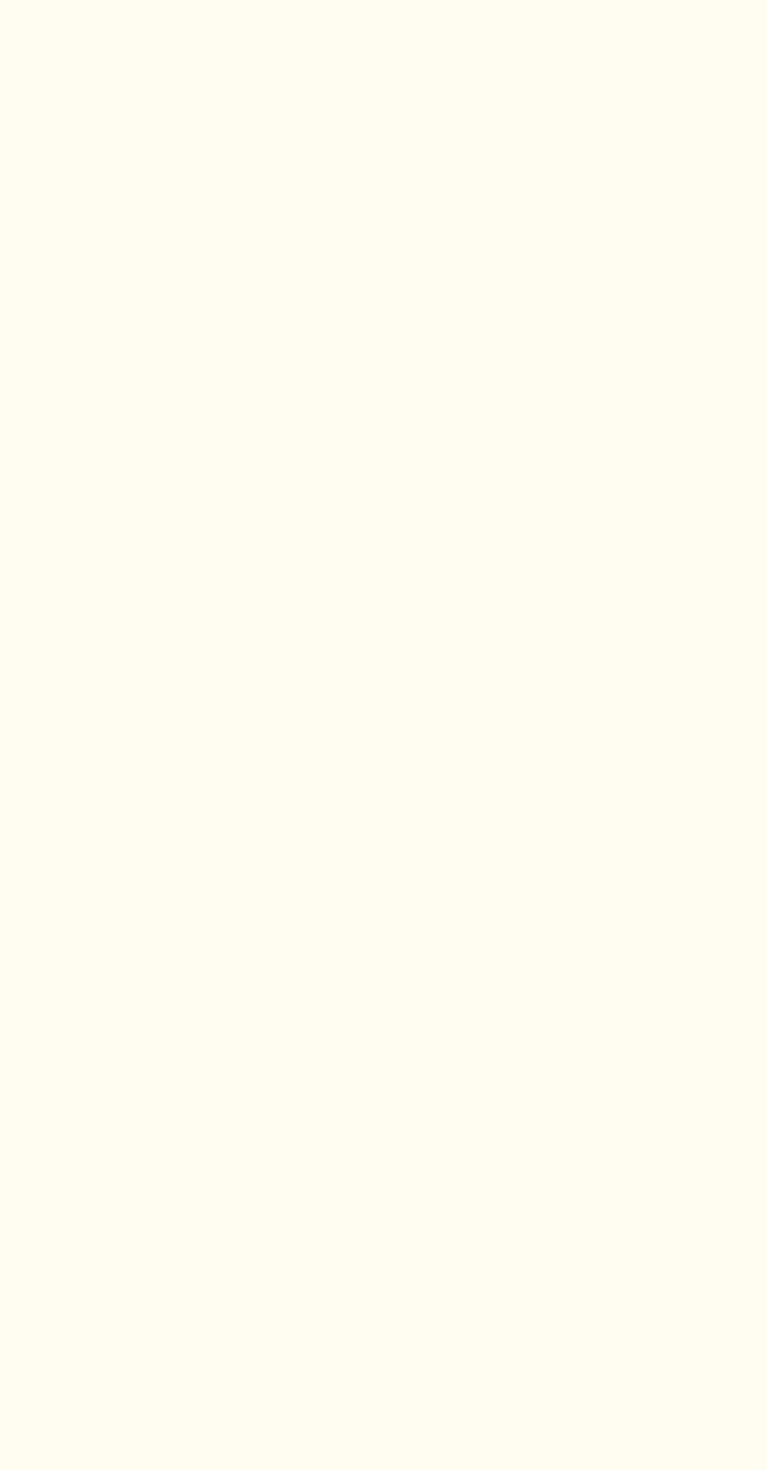
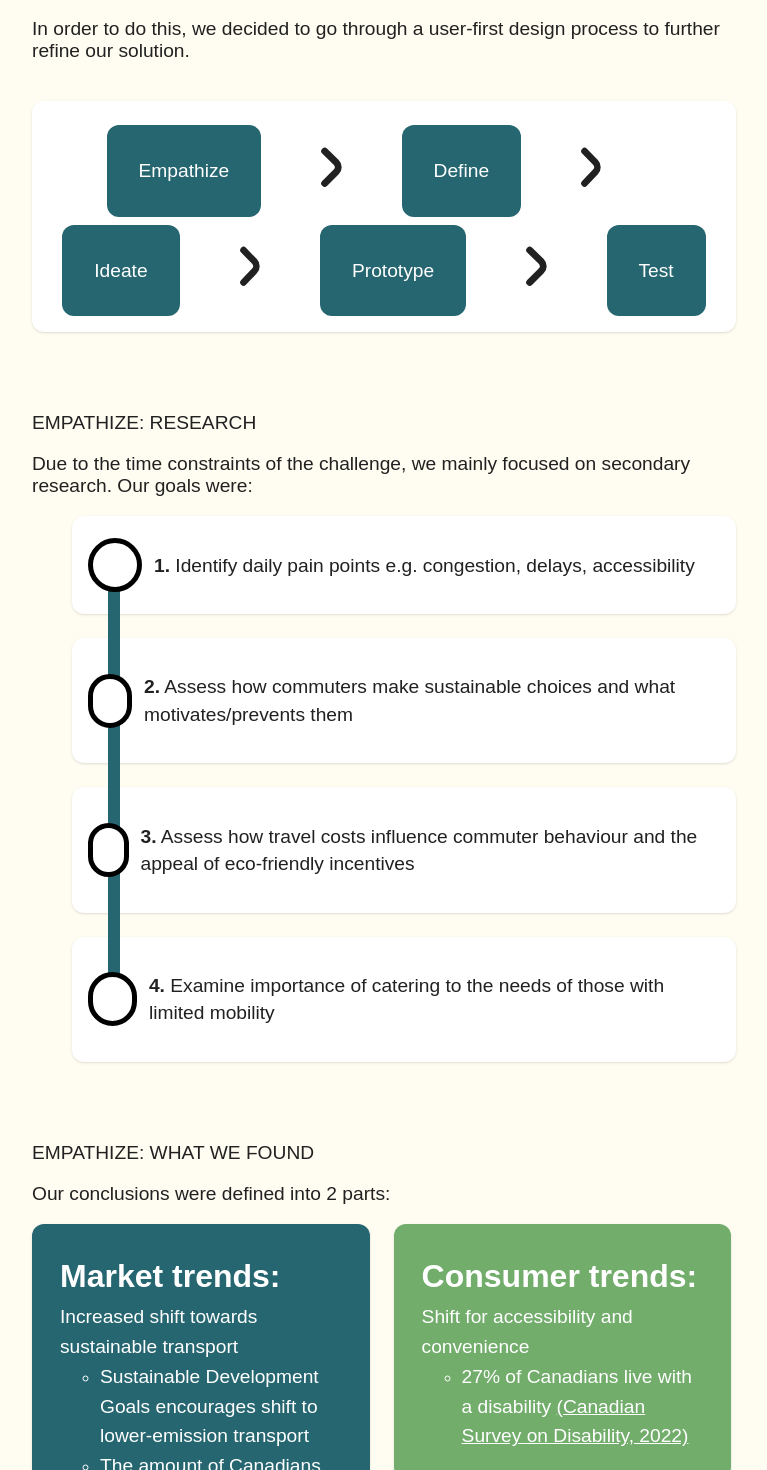
Before and after one commit to twotoque/twotoque.github.io, a React (Vite) app: page /testpage in a window 1280 px wide. Shown: the part 1700-3170 px from the top of the page, without its empty margins (256-1023 px from the left). Before the commit the page ends 1508 px from the top, so only its background shows below. Built offline with nearby package versions, Linux system fonts and the light colour scheme; a web font is replaced by a local one.

Commit message:
setting up project page

```diff
--- a/src/App.css
+++ b/src/App.css
@@ -21,7 +21,7 @@ html, body {
   width: 100%;
 }
 
-h3, p {
+h3, p, ul, li {
   font-family: neue-haas-grotesk-text, sans-serif;
   font-weight: 400;
   font-style: normal;
@@ -136,6 +136,11 @@ a {
   z-index: 10;
 }
 
+.findings p {
+  margin-block: 0;
+}
+
+
 @media (max-width: 1780px) {
   .cnTower {
     min-width: 140rem;
@@ -155,9 +160,12 @@ a {
     height:auto;
     z-index: 0;
   }
+  .headerBody{
+    margin:2rem;
+  }
 
   .textBody{
-    padding-top:2rem;
+    margin:2rem;
   }
 
   .goTrain{
@@ -185,6 +193,10 @@ a {
     margin:1rem;
     margin-bottom:10rem;
     text-align: center;
+
+  }
+  .headerBody{
+    margin:1rem;
   }
   .socialMedia {
     display:flex;
--- /dev/null
+++ b/src/components/Finding.tsx
@@ -0,0 +1,50 @@
+import React from "react"
+
+interface SubItem {
+    text: React.ReactNode;
+  }
+
+interface Item {
+    text: string;
+    subitems: (string | React.ReactNode)[];
+}
+
+interface findingsObject {
+    title: string;
+    bgColour: string;
+    textColour: string;
+    items: Item[];
+}
+
+interface FindingsProps {
+    findingsObject: findingsObject[];
+}
+
+  const Findings: React.FC<FindingsProps> = ({ findingsObject }) => {
+    return (
+      <div className="findings flex flex-wrap gap-6 items-start">
+        {findingsObject.map((finding, index) => (
+          <div
+            key={index}
+            className={`${finding.bgColour} ${finding.textColour} shadow-sm rounded-xl p-7 sm:w-full lg:w-[40%] text-lg`}
+          >
+            <h3 className="m-0"><b>{finding.title}</b></h3>
+            <ul className="list-none p-0 m-0">
+              {finding.items.map((item, idx) => (
+                <li key={idx}>
+                  <p  className ="!m-0" >{item.text}</p>
+                  <ul>
+                    {item.subitems.map((sub, subIndex) => (
+                      <li key={subIndex}> <p className ="!m-0" >{sub}</p></li>
+                    ))}
+                  </ul>
+                </li>
+              ))}
+            </ul>
+          </div>
+        ))}
+      </div>
+    );
+  };
+
+export default Findings;
--- /dev/null
+++ b/src/components/Process.tsx
@@ -0,0 +1,33 @@
+import React from "react";
+import Arrow from "../assets/arrow.svg";
+
+interface StepFlowProps {
+  steps: string[];
+  bgColor?: string;
+}
+
+const Process: React.FC<StepFlowProps> = ({ steps, bgColor ="bg-gray-900" }) => {
+  return (
+    <div className="w-full  flex flex-wrap justify-center items-center bg-white rounded-xl pt-4 pb-4 shadow-sm w-full pl-0 pr-0">
+      {steps.map((step, index) => (
+        <div key={step} className="flex items-center">
+          <a
+            href={step.toLowerCase().replace(/\s+/g, "-")}
+            className={`${bgColor} no-underline text-white rounded-xl mt-2 px-6 py-6 text-sm font-semibold whitespace-nowrap transition-transform duration-200 hover:scale-105 hover:shadow-md`}
+          >
+            <p className="m-2">{step}</p>
+          </a>
+          {index < steps.length - 1 && (
+            <img
+              src={Arrow}
+              alt="Arrow"
+              className="mx-15 max-w-10 max-h-10"
+            />
+          )}
+        </div>
+      ))}
+    </div>
+  );
+};
+
+export default Process;
--- /dev/null
+++ b/src/components/VerticalTimeline.tsx
@@ -0,0 +1,29 @@
+import React from "react";
+
+interface VerticalTimelineProps {
+  steps: string[];
+  bgColor?: string;
+}
+
+const VerticalTimeline: React.FC<VerticalTimelineProps> = ({ steps, bgColor ="bg-gray-900"  }) => {
+    return (
+        <div className="relative pl-10">
+        <div className={`${bgColor} absolute left-15 md:left-18 xl:left-19 top-15 bottom-15 w-3 rounded-sm z-10`}/>
+
+        <div className="flex flex-col gap-6">
+            {steps.map((steps, index) => (
+            <div key={index} className="relative flex items-start gap-4">
+                <div className="flex items-center bg-white shadow-sm rounded-xl p-4 text-sm font-medium w-full">
+                <div className="w-11 h-11 rounded-full border-[5px] border-black bg-white z-20 mr-3" />
+                <p>
+                    <b>{index + 1}.</b> {steps}
+                </p>
+                </div>
+            </div>
+            ))}
+        </div>
+        </div>
+      );
+    };
+
+export default VerticalTimeline;
--- a/src/pages/ProjectPage.tsx
+++ b/src/pages/ProjectPage.tsx
@@ -2,8 +2,51 @@ import React from "react";
 import { Link } from "react-router-dom";
 import  Header from "../components/Header";
 import  CustomButton from "../components/Button";
+import Process from "../components/Process";
+import VerticalTimeline from "../components/VerticalTimeline";
+import Findings from "../components/Finding";
+
 
 function ProjectPage() {
+    const steps = ["Empathize", "Define", "Ideate", "Prototype", "Test"];
+
+    const verticlaTime = [
+        "Identify daily pain points e.g. congestion, delays, accessibility",
+        "Assess how commuters make sustainable choices and what motivates/prevents them",
+        "Assess how travel costs influence commuter behaviour and the appeal of eco-friendly incentives",
+        "Examine importance of catering to the needs of those with limited mobility",
+    ];
+
+    const findingsData = [
+        {
+          title: "Market trends:",
+          bgColour: "bg-[#266670]",
+          textColour: "text-white",
+          items: [
+            {
+              text: "Increased shift towards sustainable transport",
+              subitems: [
+                <p> Sustainable Development Goals encourages shift to lower-emission transport </p>,
+                <p> The amount of Canadians using green transportation methods are growing" <a className="text-white" href="#">(Statistics Canada, 2023)</a></p>
+              ],
+            },
+          ],
+        },
+        {
+          title: "Consumer trends:",
+          bgColour: "bg-[#72ad6c]",
+          textColour: "text-white",
+          items: [
+            {
+              text: "Shift for accessibility and convenience",
+              subitems: [<p> 27% of Canadians live with a disability {" "} <a className="text-white" href="#">(Canadian Survey on Disability, 2022)</a></p>
+              ],
+            },
+          ],
+        },
+      ];
+
+
   return (
     <>
     <Header/>
@@ -49,11 +92,39 @@ function ProjectPage() {
 
 
     <section style={{ background: '#266670' }} >
-            <div className="pt-10 pb-10 headerBody !text-white">
-                <h4 className="!font-light mt-0 mb-4">DESIGN PROMPT</h4>
-                <h3 className=" m-0">How might we design sustainable travel options that increase efficiency while enhancing the quality of life for daily commuters?</h3>
-            </div>
-        </section>
+        <div className="pt-10 pb-10 headerBody !text-white">
+            <h4 className="!font-light mt-0 mb-4">DESIGN PROMPT</h4>
+            <h3 className=" m-0">How might we design sustainable travel options that increase efficiency while enhancing the quality of life for daily commuters?</h3>
+        </div>
+    </section>
+
+
+    <section >
+        <div className="pt-10 pb-10 headerBody">
+            <h4 className="!font-light mt-0 mb-4">OUR SOLUTION</h4>
+            <p>Our solution was a tool designed to encourage transit riders to choose cleaner transportation options while being easy for transit agencies to implement. It also aimed to enhance the user experience by simplifying transit navigation and providing personalized options based on their needs, such as accessibility and minimal transfers. </p>
+            <p className="pb-5">In order to do this, we decided to go through a user-first design process to further refine our solution.</p>
+            <Process steps={steps}  bgColor="bg-[#266670]"  />
+        </div>
+    </section>
+
+    <section>
+        <div className="pt-10 pb-10 headerBody">
+            <h4 className="!font-light mt-0 mb-4">EMPATHIZE: RESEARCH</h4>
+                <p>Due to the time constraints of the challenge, we mainly focused on secondary research. Our goals were:</p>
+                <VerticalTimeline steps={verticlaTime} bgColor="bg-[#266670]" />
+
+        </div>
+    </section>
+
+    <section>
+        <div className="pt-10 pb-10 headerBody">
+            <h4 className="!font-light mt-0 mb-4">EMPATHIZE: WHAT WE FOUND</h4>
+                <p>Our conclusions were defined into 2 parts: </p>
+                <Findings findingsObject={findingsData}/>
+        </div>
+    </section>
+
 
     </>
   );
```
Also changed, not shown: src/assets/arrow.svg (added).
